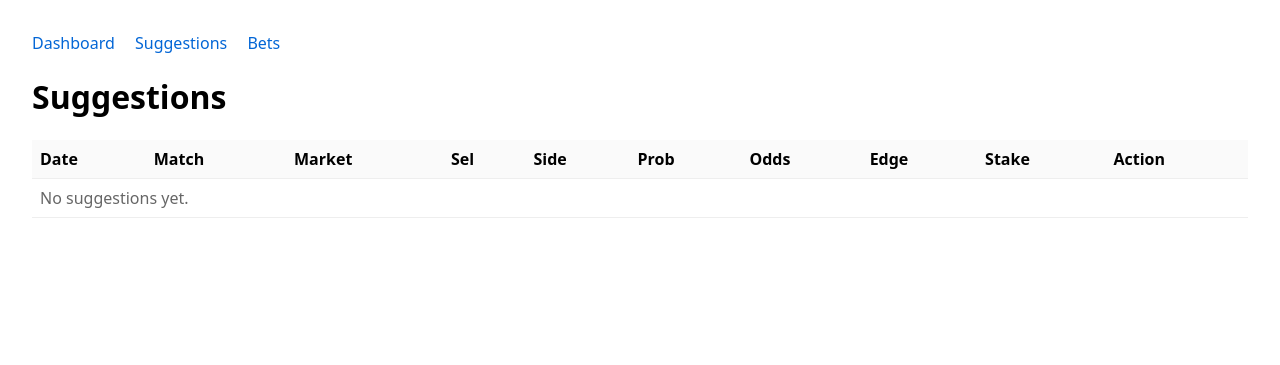
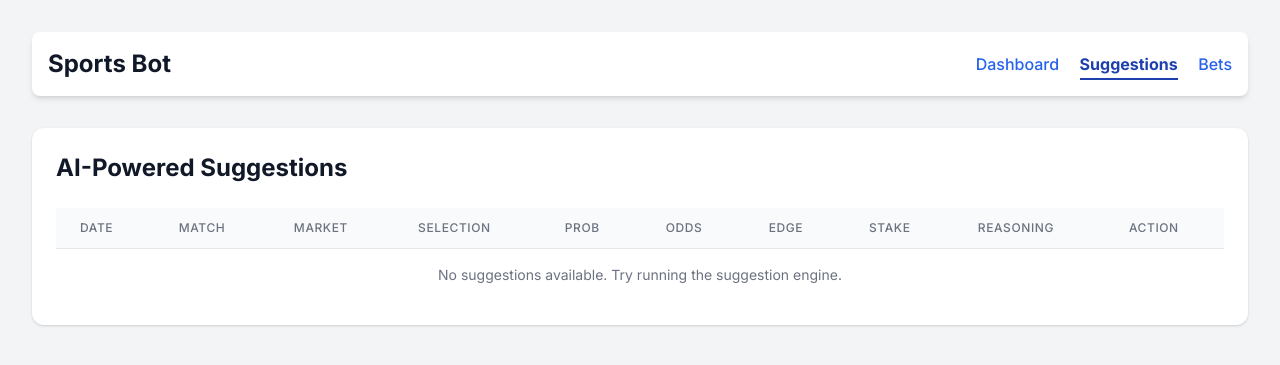
Before and after one commit to warmo1/autobet, a Flask app: template sports/templates/suggestions.html in a window 1280 px wide. Shown: the top 365 px of the page. Run offline with Flask 3, Linux system fonts and the light colour scheme; the template is opened without the code that fills it, so the values that code supplies are empty; parts of the project's set-up code (start-up, migrations or seed data) failed here and were passed over; some libraries are stand-ins or nearby versions.

Commit message:
Update suggestions.html

```diff
--- a/sports/templates/suggestions.html
+++ b/sports/templates/suggestions.html
@@ -1,56 +1,92 @@
 <!doctype html>
-<html>
+<html lang="en">
 <head>
-  <meta charset="utf-8">
-  <title>Suggestions</title>
+  <meta charset="UTF-8">
+  <meta name="viewport" content="width=device-width, initial-scale=1.0">
+  <title>Betting Suggestions</title>
+  <script src="https://cdn.tailwindcss.com"></script>
   <style>
-    body { font-family: system-ui, -apple-system, Segoe UI, Roboto, Arial, sans-serif; margin: 2rem; }
-    .nav { margin-bottom: 1rem; }
-    .nav a { margin-right: 1rem; text-decoration: none; color: #0366d6; }
-    table { width: 100%; border-collapse: collapse; }
-    th, td { border-bottom: 1px solid #eee; padding: 0.5rem; text-align: left; }
-    th { background: #fafafa; }
-    .muted { color: #666; }
-    form.inline { display: inline-flex; gap: .5rem; align-items: center; }
+    @import url('https://fonts.googleapis.com/css2?family=Inter:wght@400;500;600;700&display=swap');
+    body {
+      font-family: 'Inter', sans-serif;
+      background-color: #f3f4f6;
+    }
+    .card {
+        background-color: white;
+        border-radius: 0.75rem;
+        box-shadow: 0 1px 3px 0 rgba(0, 0, 0, 0.1), 0 1px 2px 0 rgba(0, 0, 0, 0.06);
+    }
   </style>
 </head>
-<body>
-  <div class="nav">
-    <a href="/">Dashboard</a>
-    <a href="/suggestions">Suggestions</a>
-    <a href="/bets">Bets</a>
+<body class="text-gray-800">
+  <div class="container mx-auto p-4 sm:p-6 lg:p-8">
+    <nav class="bg-white p-4 rounded-lg shadow-md mb-8 flex items-center justify-between">
+      <h1 class="text-2xl font-bold text-gray-900">Sports Bot</h1>
+      <div class="space-x-4">
+        <a href="/" class="text-blue-600 hover:text-blue-800 font-medium">Dashboard</a>
+        <a href="/suggestions" class="text-blue-800 font-bold border-b-2 border-blue-800 pb-1">Suggestions</a>
+        <a href="/bets" class="text-blue-600 hover:text-blue-800 font-medium">Bets</a>
       </div>
-  <h1>Suggestions</h1>
-  <table>
-    <thead><tr><th>Date</th><th>Match</th><th>Market</th><th>Sel</th><th>Side</th><th>Prob</th><th>Odds</th><th>Edge</th><th>Stake</th><th>Action</th></tr></thead>
-    <tbody>
+    </nav>
+
+    <div class="card p-6">
+      <h2 class="text-2xl font-bold mb-6 text-gray-900">AI-Powered Suggestions</h2>
+      <div class="overflow-x-auto">
+        <table class="min-w-full divide-y divide-gray-200">
+          <thead class="bg-gray-50">
+            <tr>
+              <th scope="col" class="px-6 py-3 text-left text-xs font-medium text-gray-500 uppercase tracking-wider">Date</th>
+              <th scope="col" class="px-6 py-3 text-left text-xs font-medium text-gray-500 uppercase tracking-wider">Match</th>
+              <th scope="col" class="px-6 py-3 text-left text-xs font-medium text-gray-500 uppercase tracking-wider">Market</th>
+              <th scope="col" class="px-6 py-3 text-left text-xs font-medium text-gray-500 uppercase tracking-wider">Selection</th>
+              <th scope="col" class="px-6 py-3 text-left text-xs font-medium text-gray-500 uppercase tracking-wider">Prob</th>
+              <th scope="col" class="px-6 py-3 text-left text-xs font-medium text-gray-500 uppercase tracking-wider">Odds</th>
+              <th scope="col" class="px-6 py-3 text-left text-xs font-medium text-gray-500 uppercase tracking-wider">Edge</th>
+              <th scope="col" class="px-6 py-3 text-left text-xs font-medium text-gray-500 uppercase tracking-wider">Stake</th>
+              <th scope="col" class="px-6 py-3 text-left text-xs font-medium text-gray-500 uppercase tracking-wider">Reasoning</th>
+              <th scope="col" class="px-6 py-3 text-left text-xs font-medium text-gray-500 uppercase tracking-wider">Action</th>
+            </tr>
+          </thead>
+          <tbody class="bg-white divide-y divide-gray-200">
             {% if suggestions %}
               {% for s in suggestions %}
                 <tr>
-          <td>{{ s.date }}</td>
-          <td>{{ s.home }} vs {{ s.away }}</td>
-          <td>{{ s.market }}</td>
-          <td>{{ s.selection }}</td>
-          <td>{{ s.side }}</td>
-          <td>{{ "%.2f"|format(s.model_prob) }}</td>
-          <td>{{ s.market_odds }}</td>
-          <td>{{ "%.2f"|format(s.edge) }}</td>
-          <td>{{ s.stake }}</td>
-          <td>
-            <form class="inline" method="post" action="/paper_bet">
+                  <td class="px-6 py-4 whitespace-nowrap text-sm font-medium text-gray-900">{{ s.date }}</td>
+                  <td class="px-6 py-4 whitespace-nowrap text-sm text-gray-700">{{ s.home }} vs {{ s.away }}</td>
+                  <td class="px-6 py-4 whitespace-nowrap text-sm text-gray-700">{{ s.market }}</td>
+                  <td class="px-6 py-4 whitespace-nowrap">
+                    <span class="px-2 inline-flex text-xs leading-5 font-semibold rounded-full
+                      {% if s.side == 'back' %} bg-blue-100 text-blue-800 {% else %} bg-pink-100 text-pink-800 {% endif %}">
+                      {{ s.side | upper }} {{ s.selection }}
+                    </span>
+                  </td>
+                  <td class="px-6 py-4 whitespace-nowrap text-sm text-gray-700">{{ "%.2f"|format(s.model_prob) }}</td>
+                  <td class="px-6 py-4 whitespace-nowrap text-sm text-gray-700">{{ s.market_odds }}</td>
+                  <td class="px-6 py-4 whitespace-nowrap text-sm font-semibold {% if s.edge > 0 %} text-green-600 {% else %} text-red-600 {% endif %}">{{ "%.2f"|format(s.edge) }}</td>
+                  <td class="px-6 py-4 whitespace-nowrap text-sm text-gray-700">£{{ s.stake }}</td>
+                  <td class="px-6 py-4 text-sm text-gray-600 max-w-xs truncate" title="{{ s.note }}">{{ s.note | default('N/A', true) }}</td>
+                  <td class="px-6 py-4 whitespace-nowrap text-sm font-medium">
+                    <form method="post" action="/paper_bet" class="flex items-center space-x-2">
                       <input type="hidden" name="symbol" value="{{ s.home }} vs {{ s.away }} ({{ s.selection }})">
                       <input type="hidden" name="odds" value="{{ s.market_odds or 2.0 }}">
-              <input type="number" name="stake" step="0.1" min="0.5" value="{{ s.stake or 1.0 }}" style="width:6rem">
-              <input type="password" name="token" placeholder="admin token" style="width:10rem">
-              <button type="submit">Paper Bet</button>
+                      <input type="number" name="stake" step="0.1" min="0.5" value="{{ s.stake or 1.0 }}" class="w-20 p-1 border border-gray-300 rounded-md shadow-sm focus:ring-blue-500 focus:border-blue-500">
+                      <input type="password" name="token" placeholder="Token" class="w-24 p-1 border border-gray-300 rounded-md shadow-sm focus:ring-blue-500 focus:border-blue-500">
+                      <button type="submit" class="px-3 py-1.5 border border-transparent text-sm font-medium rounded-md shadow-sm text-white bg-blue-600 hover:bg-blue-700 focus:outline-none focus:ring-2 focus:ring-offset-2 focus:ring-blue-500">
+                        Bet
+                      </button>
                     </form>
                   </td>
                 </tr>
               {% endfor %}
             {% else %}
-      <tr><td colspan="10" class="muted">No suggestions yet.</td></tr>
+              <tr>
+                <td colspan="10" class="px-6 py-4 whitespace-nowrap text-sm text-center text-gray-500">No suggestions available. Try running the suggestion engine.</td>
+              </tr>
             {% endif %}
           </tbody>
         </table>
+      </div>
+    </div>
+  </div>
 </body>
 </html>
```
Lines whose indentation alone changed are shown as unchanged.
